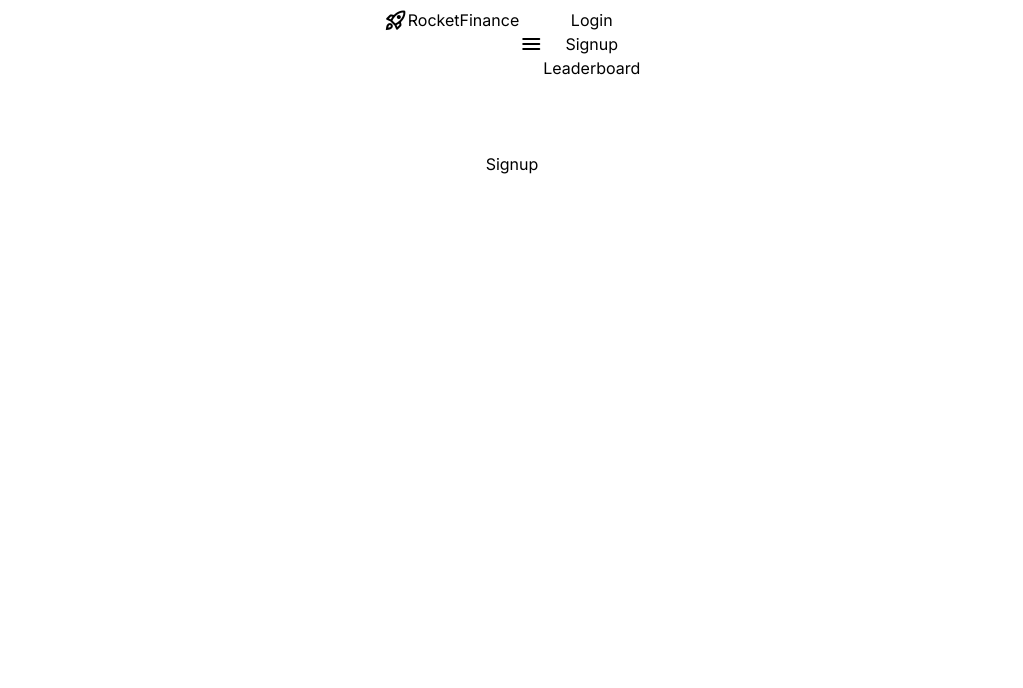
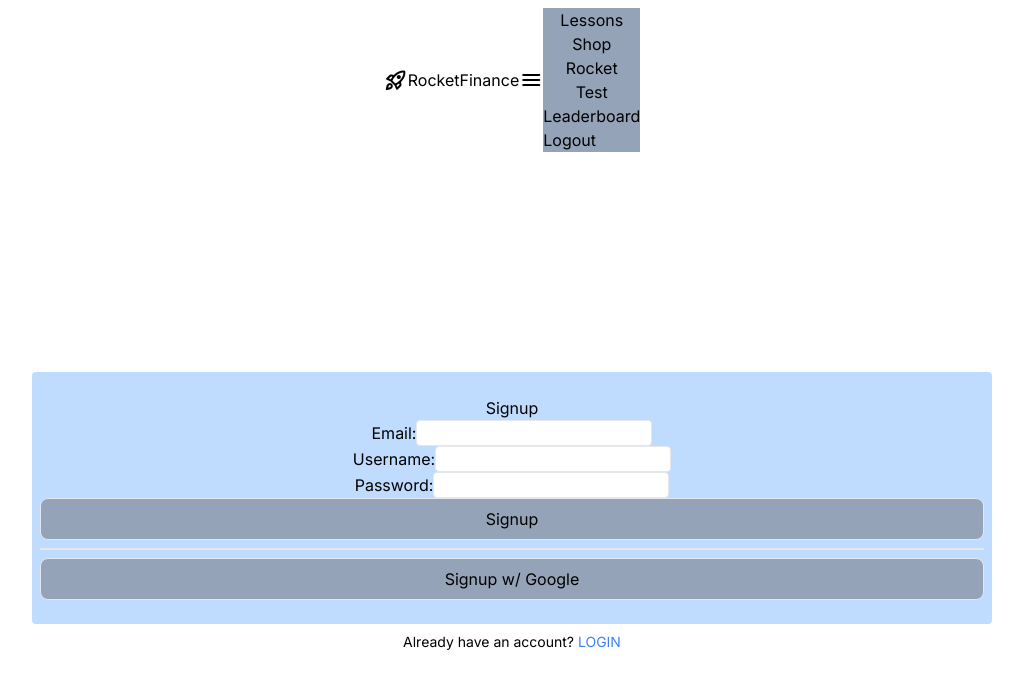
Before and after one commit to eascen4/financial-literacy-app, a Next.js app: page /signup in a window 1280 px wide. Both pictures are taken after a click on the button "menu". Shown: the top 688 px of the page, without its empty margins (128-1151 px from the left). Built offline with nearby package versions, Linux system fonts and the light colour scheme.

Commit message:
created most public pages

```diff
--- a/src/Components/NavigationBar.tsx
+++ b/src/Components/NavigationBar.tsx
@@ -4,6 +4,7 @@ import { useState } from "react";
 
 export default function NavigationBar() {
   const [showMenu, setShowMenu] = useState(false);
+  const auth = true;
 
   return (
     <div className="w-full h-16 fixed bg-blue-500 p-2 flex items-center justify-center">
@@ -22,7 +23,7 @@ export default function NavigationBar() {
         >
           menu
         </button>
-        {showMenu && (
+        {showMenu && !auth && (
           <ul className="absolute top-16 left-0 w-full bg-slate-400">
             <Link
               href="/login"
@@ -47,6 +48,46 @@ export default function NavigationBar() {
             </Link>
           </ul>
         )}
+        {showMenu && auth && (
+          <ul className="absolute top-16 left-0 w-full bg-slate-400">
+            <Link
+              href="/lessons"
+              onClick={() => setShowMenu(false)}
+              className="h-14 flex items-center justify-center border-b"
+            >
+              Lessons
+            </Link>
+            <Link
+              href="/shop"
+              onClick={() => setShowMenu(false)}
+              className="h-14 flex items-center justify-center border-b"
+            >
+              Shop
+            </Link>
+            <Link
+              href="/rocket"
+              onClick={() => setShowMenu(false)}
+              className="h-14 flex items-center justify-center border-b"
+            >
+              Rocket
+            </Link>
+            <Link
+              href="/test"
+              onClick={() => setShowMenu(false)}
+              className="h-14 flex items-center justify-center border-b"
+            >
+              Test
+            </Link>
+            <Link
+              href="/leaderboard"
+              onClick={() => setShowMenu(false)}
+              className="h-14 flex items-center justify-center border-b"
+            >
+              Leaderboard
+            </Link>
+            <button className="h-14 w-full flex items-center justify-center">Logout</button>
+          </ul>
+        )}
       </nav>
     </div>
   );
--- /dev/null
+++ b/src/Components/SignupForm.tsx
@@ -0,0 +1,39 @@
+"use client";
+
+export default function SignupForm() {
+  function handleSubmit(e) {
+    e.preventDefault();
+    console.log("Signup form submitted");
+  }
+
+  return (
+    <form onSubmit={handleSubmit} className="flex flex-col gap-2 text-left">
+      <label>
+        Email:
+        <input
+          type="email"
+          className="border px-2 py-1 rounded block w-full"
+          required
+        />
+      </label>
+      <label>
+        Username:
+        <input className="border px-2 py-1 rounded block w-full" required />
+      </label>
+      <label>
+        Password:
+        <input
+          type="password"
+          className="border px-2 py-1 rounded block w-full"
+          required
+        />
+      </label>
+      <button
+        type="submit"
+        className="inline rounded-lg border py-2 bg-slate-400"
+      >
+        Signup
+      </button>
+    </form>
+  );
+}
--- a/src/app/login/page.tsx
+++ b/src/app/login/page.tsx
@@ -4,15 +4,20 @@ import Link from "next/link";
 export default function LoginPage() {
   return (
     <>
-      <section className="h-3/4">
-        <div className="flex flex-col flex-grow">
+      <section className="flex flex-col justify-center items-center h-full">
+        <div className="w-3/4 flex flex-col p-2 py-6 bg-blue-200 rounded">
           <h1>Login</h1>
           <LoginForm />
-          <div />
-          <button>Login w/ Google</button>
+          <div className="my-2 border" />
+          <button className="rounded-lg border py-2 bg-slate-400">
+            Login w/ Google
+          </button>
         </div>
-        <div>
-          New to RocketFinance? <Link href="/signup">SIGNUP</Link>
+        <div className="text-sm mt-2">
+          New to RocketFinance?{" "}
+          <Link className="text-blue-500 hover:underline" href="/signup">
+            SIGNUP
+          </Link>
         </div>
       </section>
     </>
--- a/src/app/signup/page.tsx
+++ b/src/app/signup/page.tsx
@@ -1,7 +1,26 @@
-import React from 'react'
+import SignupForm from "@/Components/SignupForm";
+import Link from "next/link";
+
 
 export default function SignupPage() {
   return (
-    <div>Signup</div>
+    <>
+      <section className="flex flex-col justify-center items-center h-full">
+        <div className="w-3/4 flex flex-col p-2 py-6 bg-blue-200 rounded">
+          <h1>Signup</h1>
+          <SignupForm />
+          <div className="my-2 border" />
+          <button className="rounded-lg border py-2 bg-slate-400">
+            Signup w/ Google
+          </button>
+        </div>
+        <div className="text-sm mt-2">
+          Already have an account?{" "}
+          <Link className="text-blue-500 hover:underline" href="/login">
+            LOGIN
+          </Link>
+        </div>
+      </section>
+    </>
   )
 }
```
Also changed, not shown: src/Components/LoginForm.tsx (+17 -5 lines).
